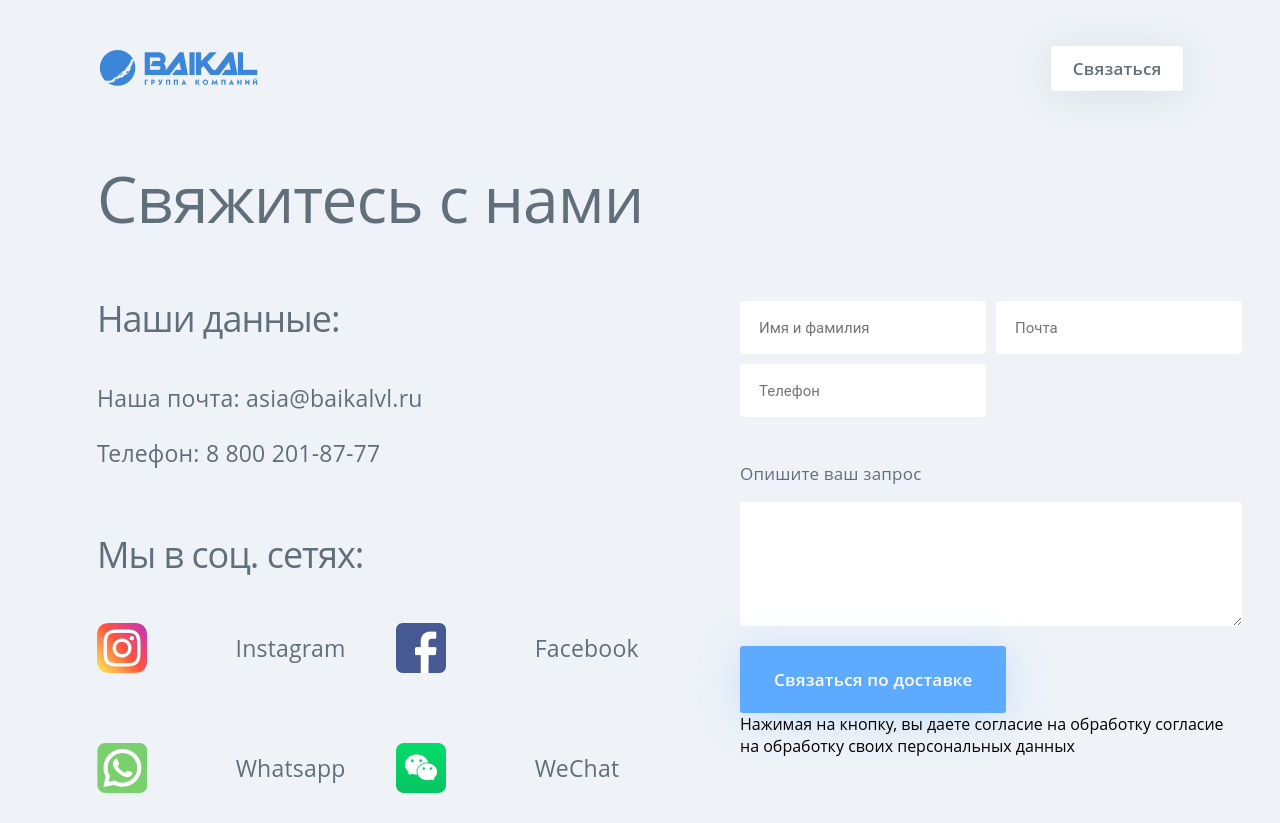
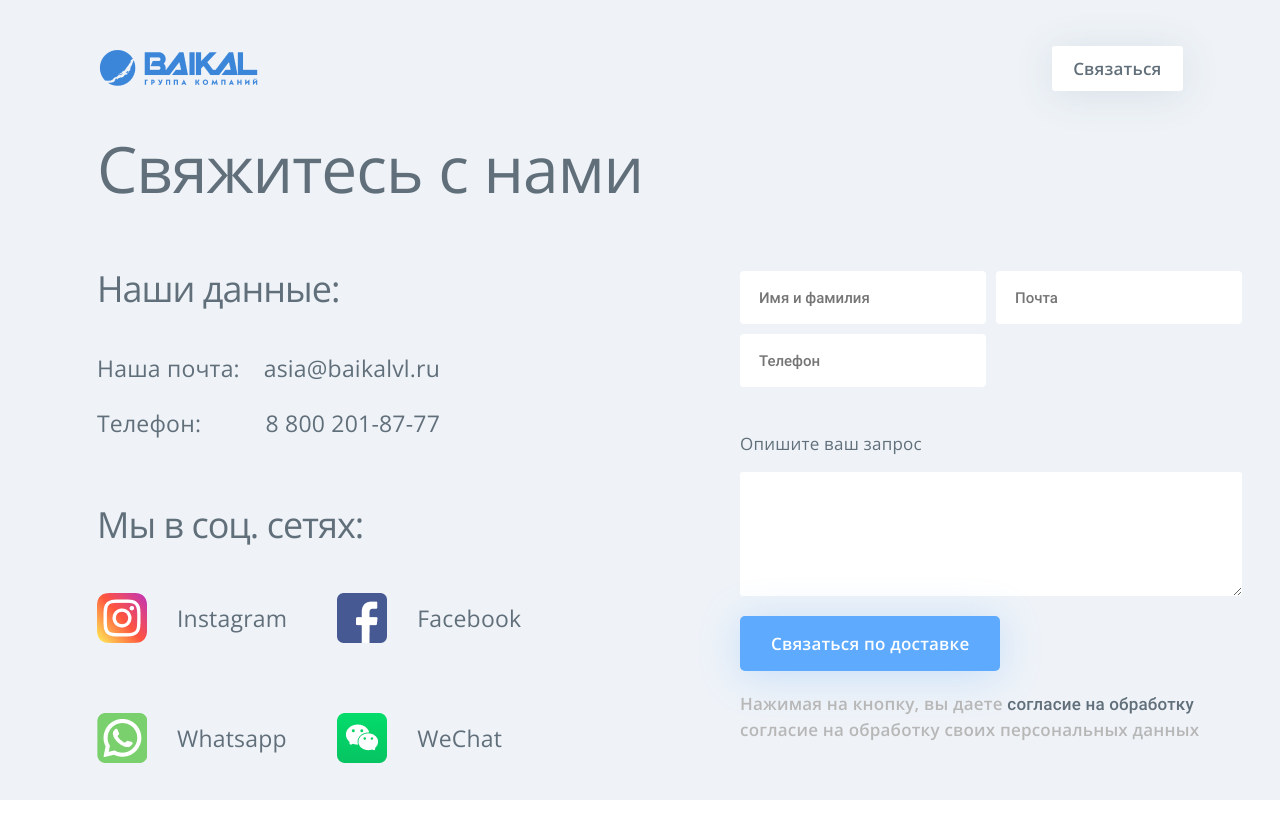
Before and after one commit to Daryyya/baikal, a Next.js app: page /contact in a window 1280 px wide. After the commit the page ends 800 px from the top, so only its background shows below. Built offline with nearby package versions, Linux system fonts and the light colour scheme.

Commit message:
fix: contact page styles and fix fonts

```diff
--- a/layout/styles.ts
+++ b/layout/styles.ts
@@ -1,6 +1,7 @@
 import styled from '@emotion/styled';
 
 export const Main = styled.main`
+  min-height: 100vh;
   background-color: var(--semilight-blue);
   padding-top: var(--header-height);
   @media (max-width: 1200px) {
--- a/pages/contact/index.tsx
+++ b/pages/contact/index.tsx
@@ -4,8 +4,21 @@ import inst from '../../public/img/instagram.png';
 import fb from '../../public/img/facebook.png';
 import whats from '../../public/img/whatsapp.png';
 import weChat from '../../public/img/weChat.png';
-import Link from '../../kit/Link';
-import {Wrapper, Title, StyledH2, Social, StyledP, StyledPLink, StyledInput, InputWrap, Textarea, TextareaName} from '../../styles/contact'
+import {
+  Wrapper,
+  Title,
+  StyledH2,
+  Social,
+  StyledP,
+  StyledPLink,
+  StyledInput,
+  InputWrap,
+  Textarea,
+  TextareaName,
+  SubmitButton,
+  AgreementP,
+  AgreementLink
+} from '../../styles/contact';
 
 const Contact = () => {
   return (
@@ -42,17 +55,23 @@ const Contact = () => {
       </div>
       <form>
         <InputWrap>
-        <StyledInput type='text' placeholder='Имя и фамилия'/>
-        <StyledInput type='email' placeholder='Почта'/>
-        <StyledInput type='tel' placeholder='Телефон'/>
+          <StyledInput type="text" placeholder="Имя и фамилия" />
+          <StyledInput type="email" placeholder="Почта" />
+          <StyledInput type="tel" placeholder="Телефон" />
         </InputWrap>
         <TextareaName>Опишите ваш запрос</TextareaName>
         <Textarea />
 
-        <Link href="/" variant="blue">
+        <SubmitButton type="submit" variant="blue">
           Связаться по доставке
-        </Link>
-        <p>Нажимая на кнопку, вы даете <span>согласие на обработку</span> согласие на обработку своих персональных данных</p>
+        </SubmitButton>
+        <AgreementP>
+          Нажимая на кнопку, вы даете{' '}
+          {/* eslint-disable-next-line jsx-a11y/anchor-is-valid */}
+          <AgreementLink href="#">согласие на обработку</AgreementLink>{' '}
+          согласие на обработку своих персональных
+          данных
+        </AgreementP>
       </form>
     </Wrapper>
   );
--- a/styles/contact.ts
+++ b/styles/contact.ts
@@ -1,13 +1,15 @@
-import styled from "@emotion/styled";
-import Input from "../kit/Input";
+import styled from '@emotion/styled';
+import Button from '../kit/Button';
+import Input from '../kit/Input';
 
 export const Wrapper = styled.div`
   display: grid;
   grid-template-columns: 547px 502px;
   gap: 96px;
   max-width: 1440px;
-  padding: 30px 97px;
+  padding: 0 97px;
   margin: 0 auto;
+  height: calc(100% - 137px);
 `;
 
 export const Title = styled.h1`
@@ -28,6 +30,7 @@ export const StyledH2 = styled.h2`
 `;
 
 export const Social = styled.div`
+  width: fit-content;
   display: grid;
   grid-template-columns: 1fr 1fr;
   grid-template-rows: 1fr 1fr;
@@ -36,7 +39,7 @@ export const Social = styled.div`
 
 export const StyledP = styled.p`
   display: grid;
-  grid-template-columns: 1fr 1fr;
+  grid-template-columns: 50px 1fr;
   align-items: center;
   gap: 30px;
   color: var(--grey);
@@ -46,10 +49,11 @@ export const StyledP = styled.p`
 `;
 
 export const StyledPLink = styled.p`
+  display: flex;
+  width: 343px;
+  justify-content: space-between;
   &:not(:last-of-type) {
     margin-bottom: 32px;
-
-
   }
   &:last-of-type {
     margin-bottom: 72px;
@@ -64,7 +68,6 @@ export const StyledPLink = styled.p`
 `;
 
 export const StyledInput = styled(Input)`
-
   height: 53px;
   width: 246px;
 `;
@@ -73,7 +76,7 @@ export const InputWrap = styled.div`
   display: flex;
   flex-wrap: wrap;
   gap: 10px;
-  margin: 134px 0 48px ;
+  margin: 134px 0 48px;
 `;
 
 export const Textarea = styled.textarea`
@@ -93,3 +96,23 @@ export const TextareaName = styled.p`
   letter-spacing: 0.2px;
   color: var(--grey);
 `;
+
+export const SubmitButton = styled(Button)`
+  padding: 19px 31px;
+  margin-bottom: 20px;
+  border-radius: 5px;
+`;
+
+export const AgreementP = styled.p`
+  font-weight: 600;
+  font-size: 17px;
+  line-height: 25px;
+  letter-spacing: 0.2px;
+  color: var(--light-grey);
+`;
+
+export const AgreementLink = styled.a`
+  font-family: 'Roboto', sans-serif;
+  font-weight: 500;
+  color: var(--grey);
+`;
--- a/styles/globals.css
+++ b/styles/globals.css
@@ -1,22 +1,25 @@
 @font-face {
-  font-family: 'Open Sans', sans-serif;
-  src: url('../public/fonts/OpenSans-Regular.woff'), url('../public/fonts/OpenSans-Regular.woff2');
+  font-family: 'Open Sans';
+  src: url('../public/fonts/OpenSans-Regular.woff2'),
+       url('../public/fonts/OpenSans-Regular.woff');
   font-weight: 400;
   font-style: normal;
   font-display: swap;
 }
 
 @font-face {
-  font-family: 'Open Sans', sans-serif;
-  src: url('../public/fonts/OpenSans-SemiBold.woff'), url('../public/fonts/OpenSans-SemiBold.woff2');
+  font-family: 'Open Sans';
+  src: url('../public/fonts/OpenSans-SemiBold.woff2'),
+       url('../public/fonts/OpenSans-SemiBold.woff');
   font-weight: 600;
   font-style: normal;
   font-display: swap;
 }
 
 @font-face {
-  font-family: 'Roboto', sans-serif;
-  src: url('../public/fonts/Roboto-Medium.woff'), url('../public/fonts/Roboto-Medium.woff2');
+  font-family: 'Roboto';
+  src: url('../public/fonts/Roboto-Medium.woff2'),
+       url('../public/fonts/Roboto-Medium.woff');
   font-weight: 500;
   font-style: normal;
   font-display: swap;
--- a/styles/reset.css
+++ b/styles/reset.css
@@ -104,6 +104,7 @@ input[type='submit'] {
 
 input:focus,
 input:active,
+textarea:focus,
 button:focus,
 button:active {
   outline: none;
```
